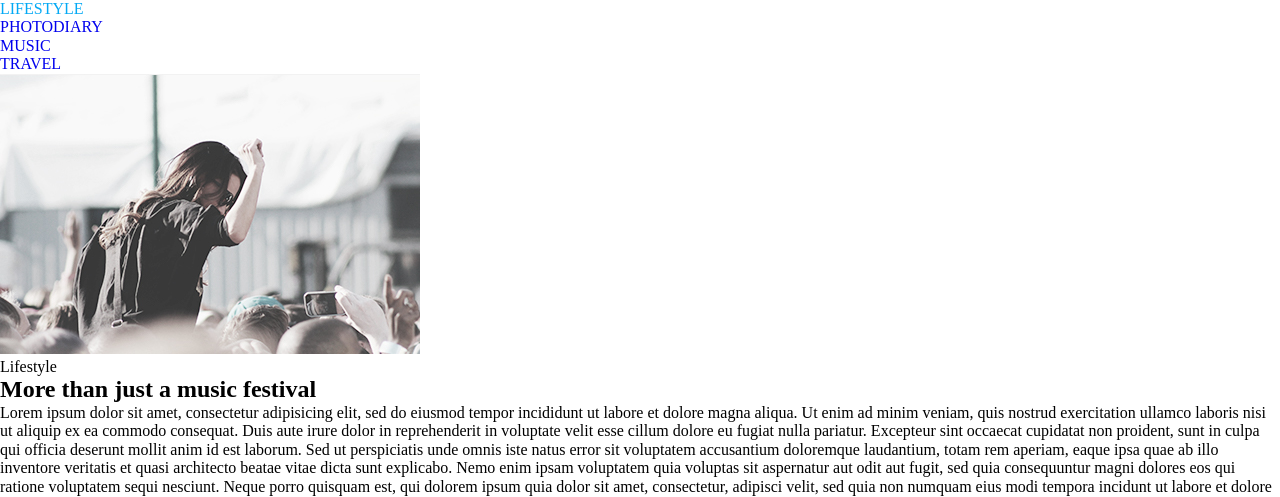
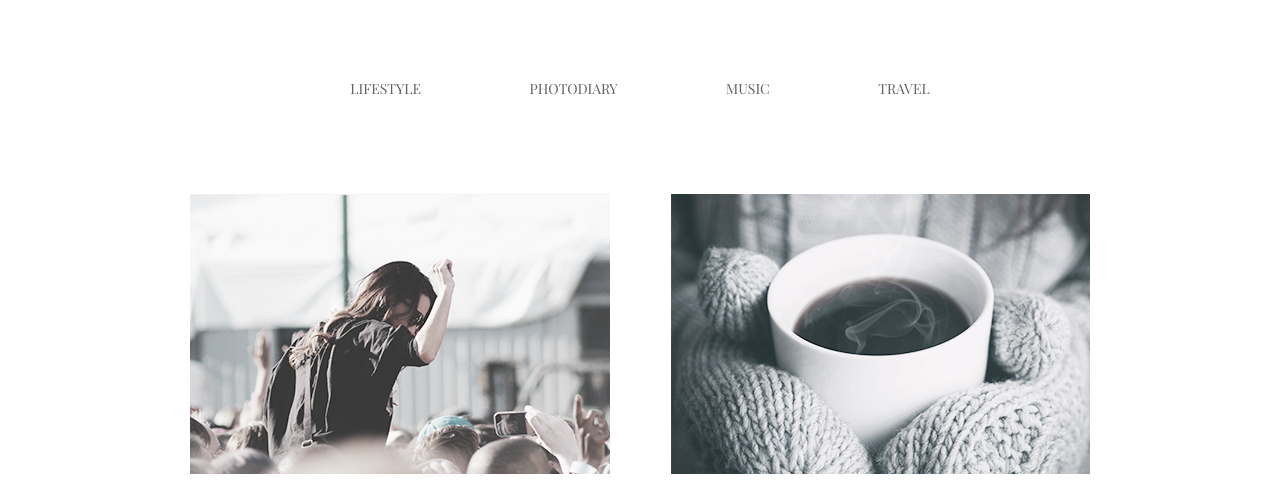
Before and after one commit to a-desna/goit-fe-course, a plain HTML site: page html-css/module-03/index.html in a window 1280 px wide. Shown: the top 497 px of the page. Drawn offline with nearby package versions, Linux system fonts and the light colour scheme.

Commit message:
home work

```diff
--- a/html-css/module-03/css/style.css
+++ b/html-css/module-03/css/style.css
@@ -1,20 +1,139 @@
-* {
-  margin: 0;
-  padding: 0;
+html {
   box-sizing: border-box;
 }
 
-ul,
-ol {
-  list-style: none;
+*,
+*::before,
+*::after {
+  box-sizing: inherit;
 }
 
-.menu-link:hover {
-  color: #03a9f4;
+img {
+  display: block;
+  max-width: 100%;
+  height: auto;
+}
 
+body {
+  font-family: 'Playfair Display', serif;
+  color: #626262;
+  font-size: 14px;
+  line-height: 24px;
+}
+
+.container {
+  width: 901px;
+  margin: 0 auto;
+}
+
+.navigation {
+  padding: 77px 0 93px;
+}
+
+.menu {
+  list-style: none;
+  margin: 0px;
+  padding: 0px;
+  text-align: center;
+}
+
+.menu-item {
+  display: inline-block;
+}
+
+.menu li:not(:last-child) {
+  margin-right: 105px;
 }
 
 .menu-link {
+  display: block;
   text-transform: uppercase;
   text-decoration: none;
+  color: #626262;
+  font-weight: 400;
 }
+
+.menu-link:hover,
+.menu-link:focus {
+  color: #03a9f4;
+}
+
+.card {
+  margin-bottom: 135px;
+}
+
+.last {
+  margin-bottom: 52px
+}
+
+.card-list {
+  list-style: none;
+  margin: 0px;
+  padding: 0px;
+  font-size: 0px;
+}
+
+.card-item {
+  display: inline-block;
+  width: 420px;
+}
+
+.card-list li:not(:last-child) {
+  margin-right: 61px;
+}
+
+.card-image {
+  margin-bottom: 30px;
+}
+
+.card-subtitle {
+  font-family: 'Ubuntu', sans-serif;
+  font-weight: 300;
+  text-transform: uppercase;
+  color: #b4ad9e;
+  font-size: 14px;
+  line-height: 17px;
+  margin-bottom: 25px;
+}
+
+.card-title {
+  font-size: 30px;
+  line-height: 36px;
+  font-weight: 400;
+  margin-bottom: 33px;
+}
+
+.card-description {
+  font-size: 14px;
+  font-weight: 400;
+}
+
+.button-load {
+  margin: 0px;
+  padding: 20px 35px;
+  background-color: transparent;
+  font-size: 20px;
+  line-height: 24px;
+  color: #626262;
+  border: 1px solid #626262;
+  cursor: pointer;
+  margin-bottom: 70px;
+  margin-left: 358px;
+}
+
+.visually-hidden:not(:focus):not(:active),
+input[type="checkbox"].visually-hidden,
+input[type="radio"].visually-hidden {
+  position: absolute;
+  width: 1px;
+  height: 1px;
+  margin: -1px;
+  border: 0;
+  padding: 0;
+
+  white-space: nowrap;
+
+  clip-path: inset(100%);
+  clip: rect(0 0 0 0);
+  overflow: hidden;
+}
--- a/html-css/module-03/index.html
+++ b/html-css/module-03/index.html
@@ -7,26 +7,31 @@
   <meta http-equiv="X-UA-Compatible" content="ie=edge">
   <title>Module-03</title>
   <link rel="stylesheet" href="./css/normalize.css">
+  <link href="https://fonts.googleapis.com/css?family=Playfair+Display|Ubuntu:300,400&display=swap&subset=cyrillic"
+    rel="stylesheet">
   <link rel="stylesheet" href="./css/style.css">
 </head>
 
 <body>
-  <header class="menu">
+
+
+  <header class="container">
     <nav class="navigation">
-      <ul class="menu-list">
-        <li class="menu-item"><a class="menu-link" href="#">lifestyle</a>
+      <ul class="menu">
+        <li class="menu-item"><a class="menu-link" href="#">Lifestyle</a>
         </li>
-        <li class="menu-item"><a class="menu-link" href="#">photodiary</a>
+        <li class="menu-item"><a class="menu-link" href="#">Photodiary</a>
         </li>
-        <li class="menu-item"><a class="menu-link" href="#">music</a>
+        <li class="menu-item"><a class="menu-link" href="#">Music</a>
         </li>
-        <li class="menu-item"><a class="menu-link" href="#">travel</a>
+        <li class="menu-item"><a class="menu-link" href="#">Travel</a>
         </li>
       </ul>
     </nav>
   </header>
 
-  <main>
+  <main class="container">
+    <h1 class="visually-hidden">Module-03</h1>
     <section class="card">
       <ul class="card-list">
         <li class="card-item">
@@ -95,7 +100,7 @@
         </li>
       </ul>
     </section>
-    <section class="card">
+    <section class="card last">
       <ul class="card-list">
         <li class="card-item">
           <img src="./img/img5.jpg" alt="img5" width="420" height="280" class="card-image">
@@ -130,7 +135,8 @@
       </ul>
     </section>
 
-    <button class="btn">Load more</button>
+    <button class="button-load">Load more</button>
+
   </main>
 
   <footer></footer>
```
